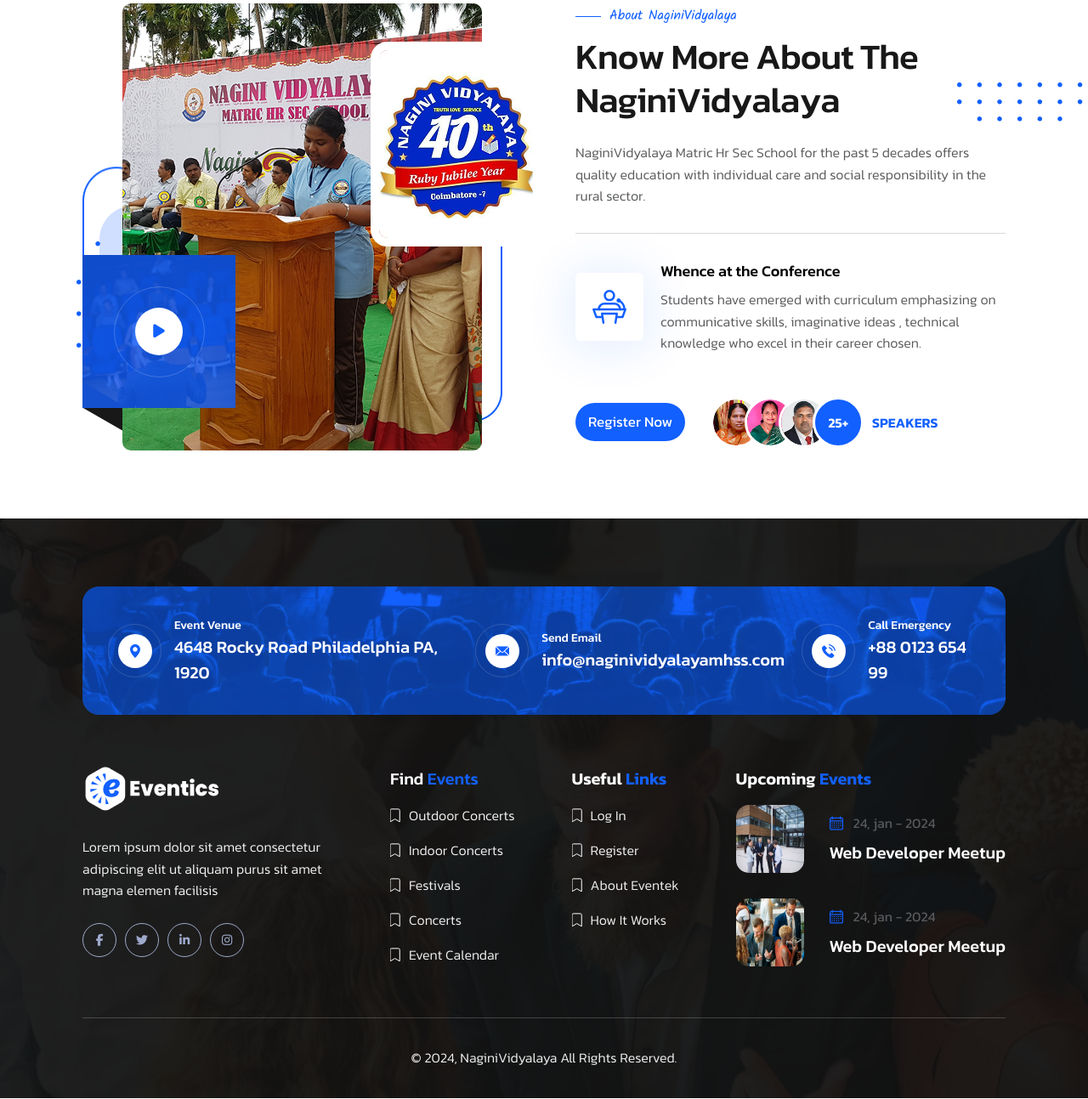
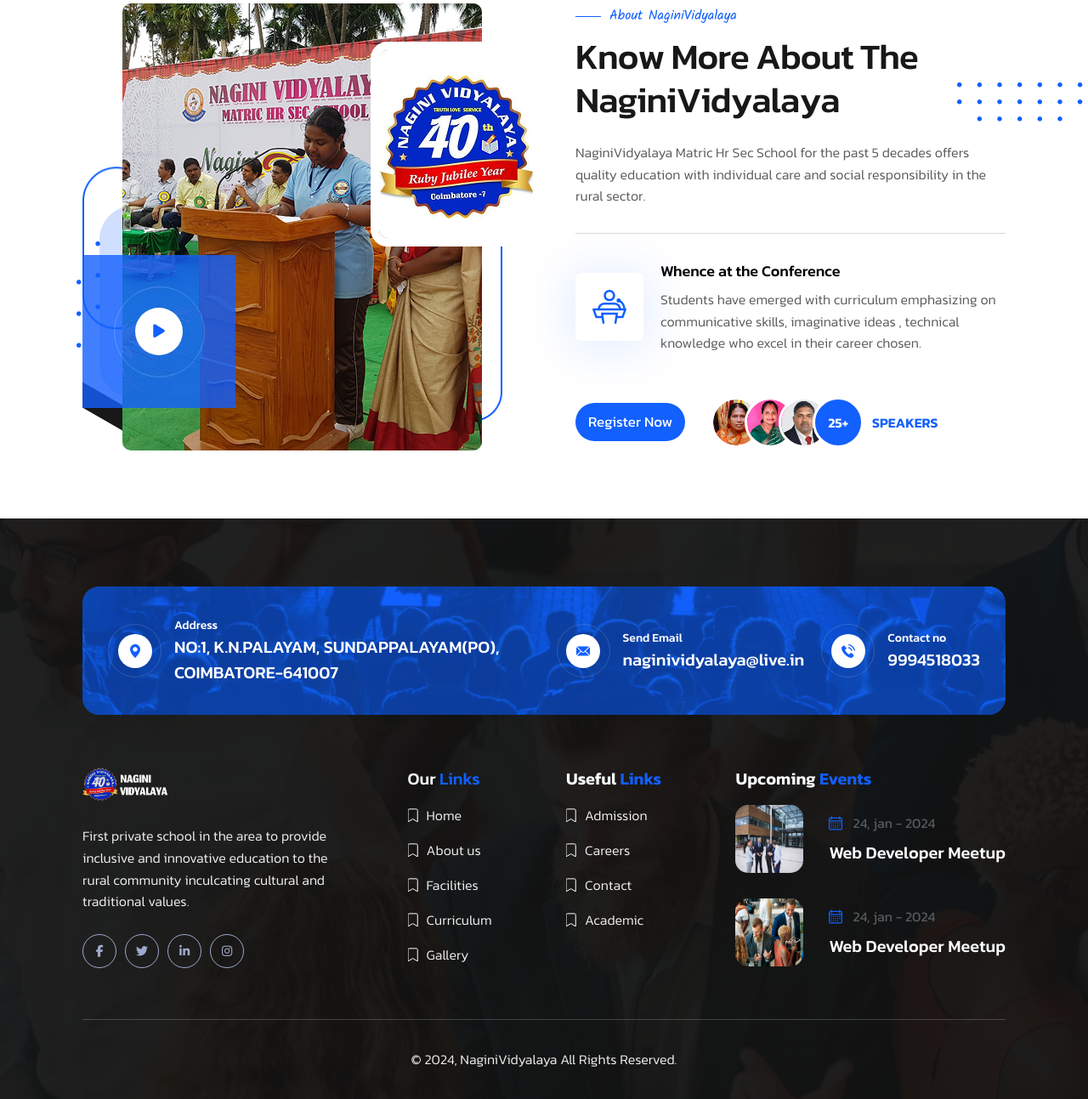
Before and after one commit to igenu/nagini-school, a PHP site: page / in a window 1280 px wide. Shown: the part 909-2202 px from the top of the page at 85% size. Run offline with PHP 8.4, Linux system fonts and the light colour scheme.

Commit message:
new changes

```diff
--- a/footer.php
+++ b/footer.php
@@ -25,9 +25,9 @@
                     </div>
                     <!-- txt -->
                     <div>
-                        <span class="block font-medium text-[14px]">Event Venue</span>
+                        <span class="block font-medium text-[14px]">Address</span>
                         <h5 class="font-medium text-[20px]">
-                            4648 Rocky Road Philadelphia PA, 1920
+                            NO:1, K.N.PALAYAM, SUNDAPPALAYAM(PO), COIMBATORE-641007
                         </h5>
                     </div>
                 </div>
@@ -59,7 +59,7 @@
                     <div>
                         <span class="block font-medium text-[14px]">Send Email</span>
                         <h5 class="font-medium text-[20px]">
-                            <a href="mailto:info@naginividyalayamhss.com">info@naginividyalayamhss.com</a>
+                            <a href="mailto:naginividyalaya@live.in">naginividyalaya@live.in</a>
                         </h5>
                     </div>
                 </div>
@@ -87,9 +87,9 @@
 
                     <!-- txt -->
                     <div>
-                        <span class="block font-medium text-[14px]">Call Emergency</span>
+                        <span class="block font-medium text-[14px]">Contact no</span>
                         <h5 class="font-medium text-[20px]">
-                            <a href="tel:88012365499">+88 0123 654 99</a>
+                            <a href="tel:9994518033">9994518033</a>
                         </h5>
                     </div>
                 </div>
@@ -99,10 +99,9 @@
                 class="flex md:flex-wrap xs:w-full gap-x-[65px] xxl:gap-x-[45px] xl:gap-[30px] gap-y-[25px] justify-between md:justify-center xxs:justify-start">
                 <!-- footer about -->
                 <div class="et-footer-about max-w-[295px] lg:max-w-none md:max-w-[300px] xs:max-w-full">
-                    <a href="#" class="mb-[25px] inline-block"><img src="assets/img/logo-white.png" alt="logo" /></a>
+                    <a href="#" class="mb-[25px] inline-block w-[100px]"><img src="assets/img/logo1.png" alt="logo" /></a>
                     <p class="font-light text-[#f2f2f2] text-[16px] mb-[25px]">
-                        Lorem ipsum dolor sit amet consectetur adipiscing elit ut
-                        aliquam purus sit amet magna elemen facilisis
+                        First private school in the area to provide inclusive and innovative education to the rural community inculcating cultural and traditional values.
                     </p>
 
                     <!-- social media -->
@@ -122,7 +121,7 @@
                 <!-- widget -->
                 <div class="et-footer-widget shrink-0 xs:grow">
                     <h5 class="text-[20px] font-medium mb-[16px]">
-                        Find <span class="text-etBlue">Events</span>
+                        Our <span class="text-etBlue">Links</span>
                     </h5>
 
                     <ul class="space-y-[17px] text-[16px] font-light text-[#f2f2f2]">
@@ -136,7 +135,7 @@
                                             class="fill-transparent stroke-white group-hover:stroke-etBlue group-hover:fill-etBlue transition" />
                                     </svg>
                                 </span>
-                                <span class="txt">Outdoor Concerts</span>
+                                <span class="txt">Home</span>
                             </a>
                         </li>
                         <li>
@@ -149,7 +148,7 @@
                                             class="fill-transparent stroke-white group-hover:stroke-etBlue group-hover:fill-etBlue transition" />
                                     </svg>
                                 </span>
-                                <span class="txt">Indoor Concerts</span>
+                                <span class="txt">About us</span>
                             </a>
                         </li>
                         <li>
@@ -162,7 +161,7 @@
                                             class="fill-transparent stroke-white group-hover:stroke-etBlue group-hover:fill-etBlue transition" />
                                     </svg>
                                 </span>
-                                <span class="txt">Festivals</span>
+                                <span class="txt">Facilities</span>
                             </a>
                         </li>
                         <li>
@@ -175,7 +174,7 @@
                                             class="fill-transparent stroke-white group-hover:stroke-etBlue group-hover:fill-etBlue transition" />
                                     </svg>
                                 </span>
-                                <span class="txt">Concerts</span>
+                                <span class="txt">Curriculum</span>
                             </a>
                         </li>
                         <li>
@@ -188,7 +187,7 @@
                                             class="fill-transparent stroke-white group-hover:stroke-etBlue group-hover:fill-etBlue transition" />
                                     </svg>
                                 </span>
-                                <span class="txt">Event Calendar</span>
+                                <span class="txt">Gallery </span>
                             </a>
                         </li>
                     </ul>
@@ -211,7 +210,7 @@
                                             class="fill-transparent stroke-white group-hover:stroke-etBlue group-hover:fill-etBlue transition" />
                                     </svg>
                                 </span>
-                                <span class="txt">Log In</span>
+                                <span class="txt">Admission</span>
                             </a>
                         </li>
                         <li>
@@ -224,7 +223,7 @@
                                             class="fill-transparent stroke-white group-hover:stroke-etBlue group-hover:fill-etBlue transition" />
                                     </svg>
                                 </span>
-                                <span class="txt">Register</span>
+                                <span class="txt">Careers</span>
                             </a>
                         </li>
                         <li>
@@ -237,7 +236,7 @@
                                             class="fill-transparent stroke-white group-hover:stroke-etBlue group-hover:fill-etBlue transition" />
                                     </svg>
                                 </span>
-                                <span class="txt">About Eventek</span>
+                                <span class="txt">Contact</span>
                             </a>
                         </li>
                         <li>
@@ -250,7 +249,7 @@
                                             class="fill-transparent stroke-white group-hover:stroke-etBlue group-hover:fill-etBlue transition" />
                                     </svg>
                                 </span>
-                                <span class="txt">How It Works</span>
+                                <span class="txt">Academic</span>
                             </a>
                         </li>
                     </ul>
--- a/index.php
+++ b/index.php
@@ -216,7 +216,7 @@
 
                 <!-- video btn -->
                 <div
-                    class="absolute bottom-[50px] -left-[47px] lg:-left-[27px] md:-left-[47px] w-[180px] lg:w-[160px] aspect-square bg-[url('../assets/img/about-video-btn-bg.jpg')] text-center text-[22px] text-white z-[1] flex items-center justify-center before:absolute before:bg-etBlue/80 before:-z-[1] before:inset-0 after:bg-etBlack after:w-[47px] after:h-[30px] after:absolute after:top-[100%] after:left-0 after:-z-[2] after:skew-y-[30deg] after:-translate-y-[17px]">
+                    class="absolute bottom-[50px] -left-[47px] lg:-left-[27px] md:-left-[47px] w-[180px] lg:w-[160px] aspect-square bg-[url('../assets/img/about-video-btn-bg.png')] text-center text-[22px] text-white z-[1] flex items-center justify-center before:absolute before:bg-etBlue/80 before:-z-[1] before:inset-0 after:bg-etBlack after:w-[47px] after:h-[30px] after:absolute after:top-[100%] after:left-0 after:-z-[2] after:skew-y-[30deg] after:-translate-y-[17px]">
                     <a href="https://www.youtube.com/watch?v=AQleI8oFqZo&amp;t=1s" data-fslightbox="about-video"
                         class="w-[107px] aspect-square rounded-full border border-white/20 flex justify-center items-center text-etBlue relative z-[1] text-[18px] before:absolute before:w-[56px] before:h-[56px] before:bg-white before:rounded-full before:-z-[1] hover:text-black"><i
                             class="fa-solid fa-play"></i></a>
```
Also changed, not shown: assets/img/about-video-btn-bg.png (added).
